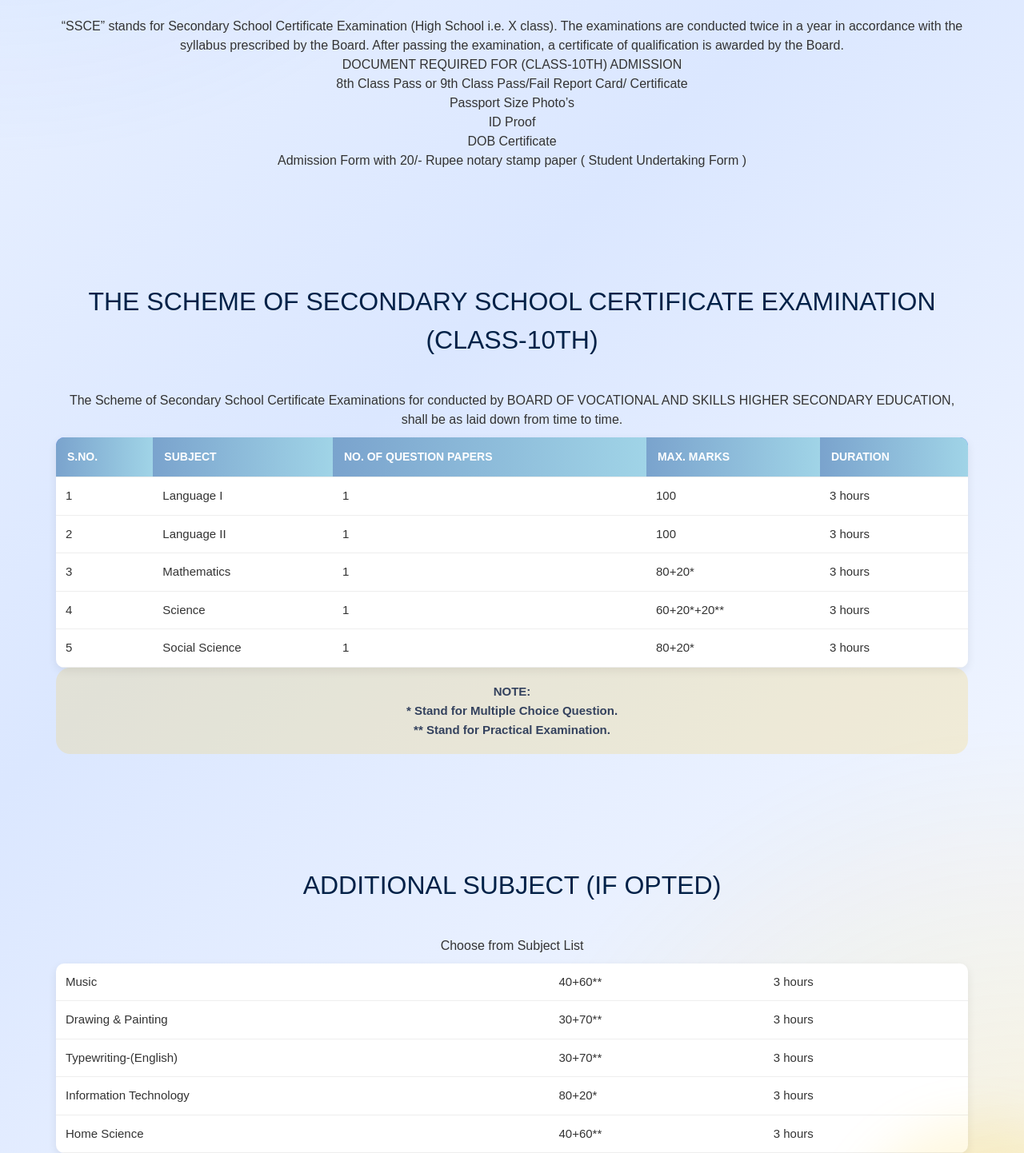
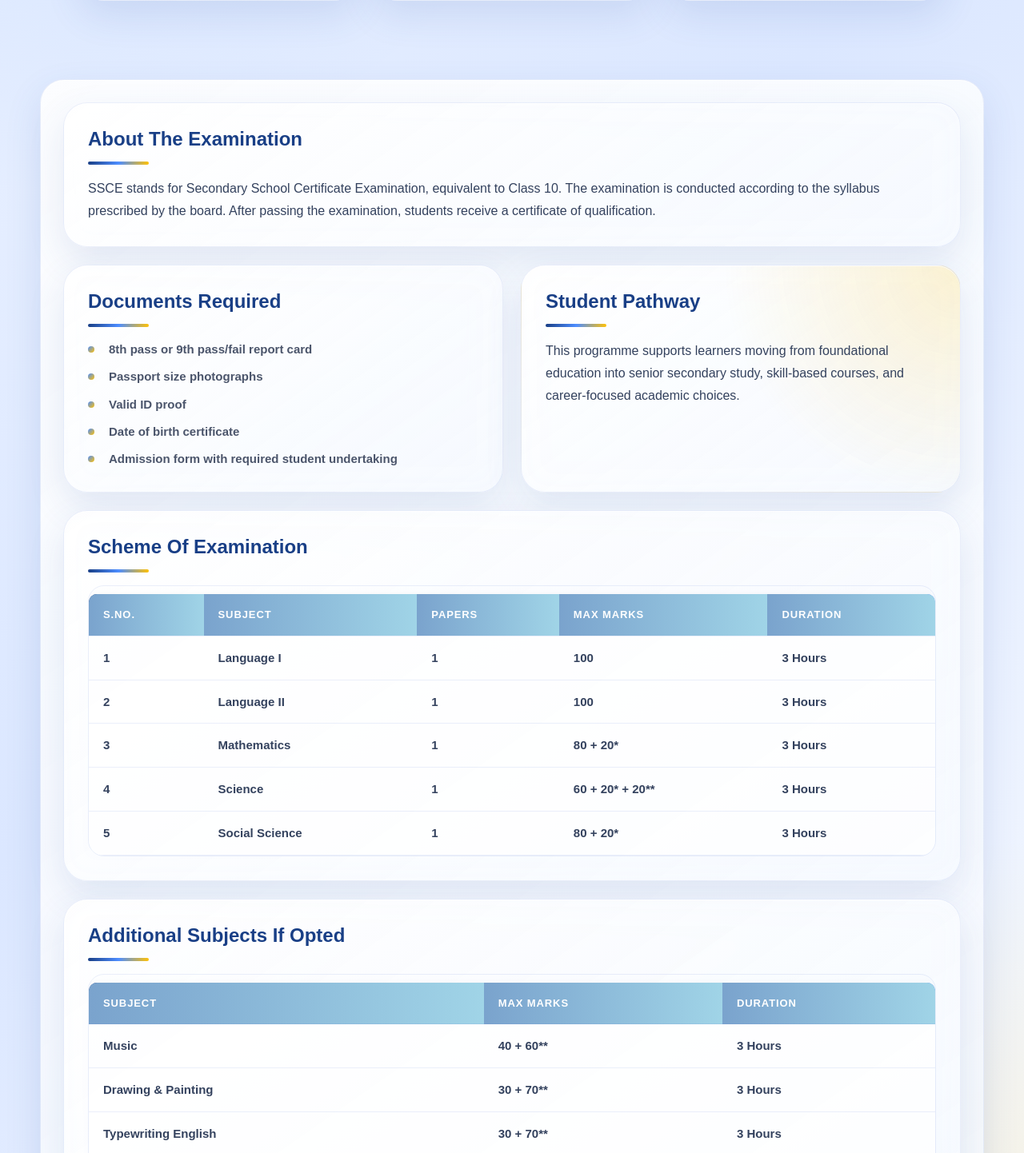
Before and after one commit to ranvijaysingh0741/ERP-SYSTEM, a React (Create React App) app in the folder frontend/: page /secondary in a window 1280 px wide. Shown: the part 788-2230 px from the top of the page at 80% size. Built offline with nearby package versions, Linux system fonts and the light colour scheme.

Commit message:
Refactor Secondary component structure and content

```diff
--- a/frontend/src/landing/pages/Secondary.js
+++ b/frontend/src/landing/pages/Secondary.js
@@ -1,150 +1,148 @@
 import React from "react";
 import "./Secondary.css";
 
+const documents = [
+  "8th pass or 9th pass/fail report card",
+  "Passport size photographs",
+  "Valid ID proof",
+  "Date of birth certificate",
+  "Admission form with required student undertaking",
+];
+
+const examScheme = [
+  { subject: "Language I", papers: "1", marks: "100", duration: "3 Hours" },
+  { subject: "Language II", papers: "1", marks: "100", duration: "3 Hours" },
+  { subject: "Mathematics", papers: "1", marks: "80 + 20*", duration: "3 Hours" },
+  { subject: "Science", papers: "1", marks: "60 + 20* + 20**", duration: "3 Hours" },
+  { subject: "Social Science", papers: "1", marks: "80 + 20*", duration: "3 Hours" },
+];
+
+const additionalSubjects = [
+  { subject: "Music", marks: "40 + 60**", duration: "3 Hours" },
+  { subject: "Drawing & Painting", marks: "30 + 70**", duration: "3 Hours" },
+  { subject: "Typewriting English", marks: "30 + 70**", duration: "3 Hours" },
+  { subject: "Information Technology", marks: "80 + 20*", duration: "3 Hours" },
+  { subject: "Home Science", marks: "40 + 60**", duration: "3 Hours" },
+];
+
 function Secondary() {
   return (
-    <div className="secondary-page">
+    <main className="secondary-page">
+      <div className="secondary-container">
+        <header className="secondary-hero">
+          <span className="secondary-badge">Secondary Level</span>
+          <h1>Secondary Programme Class 10</h1>
+          <p>
+            Secondary School Certificate Examination for learners preparing for
+            senior secondary education, vocational learning, and future
+            academic pathways.
+          </p>
+        </header>
 
-      {/* HEADER SECTION */}
-      <section className="secondary-hero">
-        <h1>SECONDARY (CLASS-10th)</h1>
+        <section className="secondary-summary">
+          <article>
+            <strong>SSCE</strong>
+            <span>Secondary School Certificate Examination</span>
+          </article>
+          <article>
+            <strong>Twice</strong>
+            <span>Examination cycle each academic year</span>
+          </article>
+          <article>
+            <strong>3 Hours</strong>
+            <span>Standard question paper duration</span>
+          </article>
         </section>
 
-      {/* CONTENT SECTION */}
-      <section className="secondary-content">
+        <section className="secondary-card">
+          <div className="secondary-block">
+            <h2>About The Examination</h2>
+            <p>
+              SSCE stands for Secondary School Certificate Examination,
+              equivalent to Class 10. The examination is conducted according to
+              the syllabus prescribed by the board. After passing the
+              examination, students receive a certificate of qualification.
+            </p>
+          </div>
 
-        <h2>
-          ABOUT BOARD OF VOCATIONAL AND SKILLS HIGHER SECONDARY EDUCATION 10TH CLASS SCHOOL EXAMINATION
-        </h2>
+          <div className="secondary-grid">
+            <div className="secondary-block">
+              <h2>Documents Required</h2>
+              <ul>
+                {documents.map((document) => (
+                  <li key={document}>{document}</li>
+                ))}
+              </ul>
+            </div>
 
+            <div className="secondary-block secondary-highlight">
+              <h2>Student Pathway</h2>
               <p>
-          “SSCE” stands for Secondary School Certificate Examination (High School i.e. X class).
-          The examinations are conducted twice in a year in accordance with the syllabus prescribed
-          by the Board. After passing the examination, a certificate of qualification is awarded by the Board.
+                This programme supports learners moving from foundational
+                education into senior secondary study, skill-based courses, and
+                career-focused academic choices.
               </p>
+            </div>
+          </div>
 
-        <h3>DOCUMENT REQUIRED FOR (CLASS-10TH) ADMISSION</h3>
-
-        <ul>
-          <li>8th Class Pass or 9th Class Pass/Fail Report Card/ Certificate</li>
-          <li>Passport Size Photo’s</li>
-          <li>ID Proof</li>
-          <li>DOB Certificate</li>
-          <li>Admission Form with 20/- Rupee notary stamp paper ( Student Undertaking Form )</li>
-        </ul>
-
-      </section>
-
-      {/* SCHEME SECTION */}
-      <section className="scheme-section">
-
-        <h2>
-          THE SCHEME OF SECONDARY SCHOOL CERTIFICATE EXAMINATION (CLASS-10TH)
-        </h2>
-
-        <p>
-          The Scheme of Secondary School Certificate Examinations for conducted by
-         BOARD OF VOCATIONAL AND SKILLS HIGHER SECONDARY EDUCATION, shall be as laid down from time to time.
-        </p>
-
-        <table>
+          <div className="secondary-block">
+            <h2>Scheme Of Examination</h2>
+            <div className="secondary-table-wrap">
+              <table className="secondary-table">
                 <thead>
                   <tr>
-              <th>S.NO.</th>
-              <th>SUBJECT</th>
-              <th>NO. OF QUESTION PAPERS</th>
-              <th>MAX. MARKS</th>
-              <th>DURATION</th>
+                    <th>S.No.</th>
+                    <th>Subject</th>
+                    <th>Papers</th>
+                    <th>Max Marks</th>
+                    <th>Duration</th>
                   </tr>
                 </thead>
                 <tbody>
-            <tr>
-              <td>1</td>
-              <td>Language I</td>
-              <td>1</td>
-              <td>100</td>
-              <td>3 hours</td>
+                  {examScheme.map((item, index) => (
+                    <tr key={item.subject}>
+                      <td>{index + 1}</td>
+                      <td>{item.subject}</td>
+                      <td>{item.papers}</td>
+                      <td>{item.marks}</td>
+                      <td>{item.duration}</td>
                     </tr>
-            <tr>
-              <td>2</td>
-              <td>Language II</td>
-              <td>1</td>
-              <td>100</td>
-              <td>3 hours</td>
-            </tr>
-            <tr>
-              <td>3</td>
-              <td>Mathematics</td>
-              <td>1</td>
-              <td>80+20*</td>
-              <td>3 hours</td>
-            </tr>
-            <tr>
-              <td>4</td>
-              <td>Science</td>
-              <td>1</td>
-              <td>60+20*+20**</td>
-              <td>3 hours</td>
-            </tr>
-            <tr>
-              <td>5</td>
-              <td>Social Science</td>
-              <td>1</td>
-              <td>80+20*</td>
-              <td>3 hours</td>
-            </tr>
+                  ))}
                 </tbody>
               </table>
-
-        <div className="note">
-          <p><strong>NOTE:</strong></p>
-          <ul>
-            <li>* Stand for Multiple Choice Question.</li>
-            <li>** Stand for Practical Examination.</li>
-          </ul>
+            </div>
           </div>
 
-      </section>
-
-      {/* ADDITIONAL SUBJECTS */}
-      <section className="additional-subject">
-
-        <h2>ADDITIONAL SUBJECT (IF OPTED)</h2>
-        <p>Choose from Subject List</p>
-
-        <table>
+          <div className="secondary-block">
+            <h2>Additional Subjects If Opted</h2>
+            <div className="secondary-table-wrap">
+              <table className="secondary-table">
+                <thead>
+                  <tr>
+                    <th>Subject</th>
+                    <th>Max Marks</th>
+                    <th>Duration</th>
+                  </tr>
+                </thead>
                 <tbody>
-            <tr>
-              <td>Music</td>
-              <td>40+60**</td>
-              <td>3 hours</td>
+                  {additionalSubjects.map((item) => (
+                    <tr key={item.subject}>
+                      <td>{item.subject}</td>
+                      <td>{item.marks}</td>
+                      <td>{item.duration}</td>
                     </tr>
-            <tr>
-              <td>Drawing & Painting</td>
-              <td>30+70**</td>
-              <td>3 hours</td>
-            </tr>
-            <tr>
-              <td>Typewriting-(English)</td>
-              <td>30+70**</td>
-              <td>3 hours</td>
-            </tr>
-            <tr>
-              <td>Information Technology</td>
-              <td>80+20*</td>
-              <td>3 hours</td>
-            </tr>
-            <tr>
-              <td>Home Science</td>
-              <td>40+60**</td>
-              <td>3 hours</td>
-            </tr>
+                  ))}
                 </tbody>
               </table>
+            </div>
+          </div>
 
+          <p className="secondary-note">
+            * Multiple Choice Question. ** Practical Examination.
+          </p>
         </section>
-
       </div>
+    </main>
   );
 }
 
```
Lines whose indentation alone changed are shown as unchanged.
